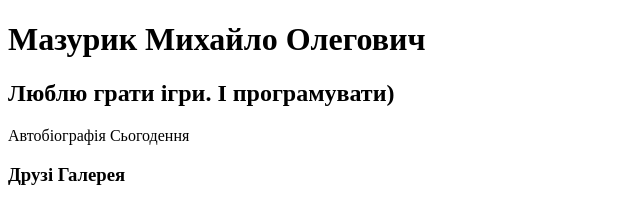
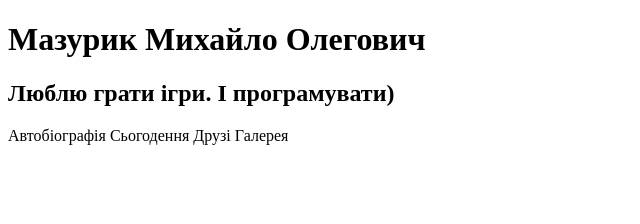
Before and after one commit to Misha-Mazuryk/-.1, a plain HTML site: page index.html in a window 1280 px wide. Shown: the whole page, without its empty margins (0-640 px from the left). Drawn offline with Linux system fonts and the light colour scheme.

Commit message:
Update index.html

```diff
--- a/index.html
+++ b/index.html
@@ -11,7 +11,7 @@
     <h2>Люблю грати ігри. І програмувати)</h2>
     <a>Автобіографія</a>
     <a>Сьогодення</a>
-    <h3>Друзі</a>
+    <a>Друзі</a>
     <a>Галерея</a>
 </body>
 </html>
```
